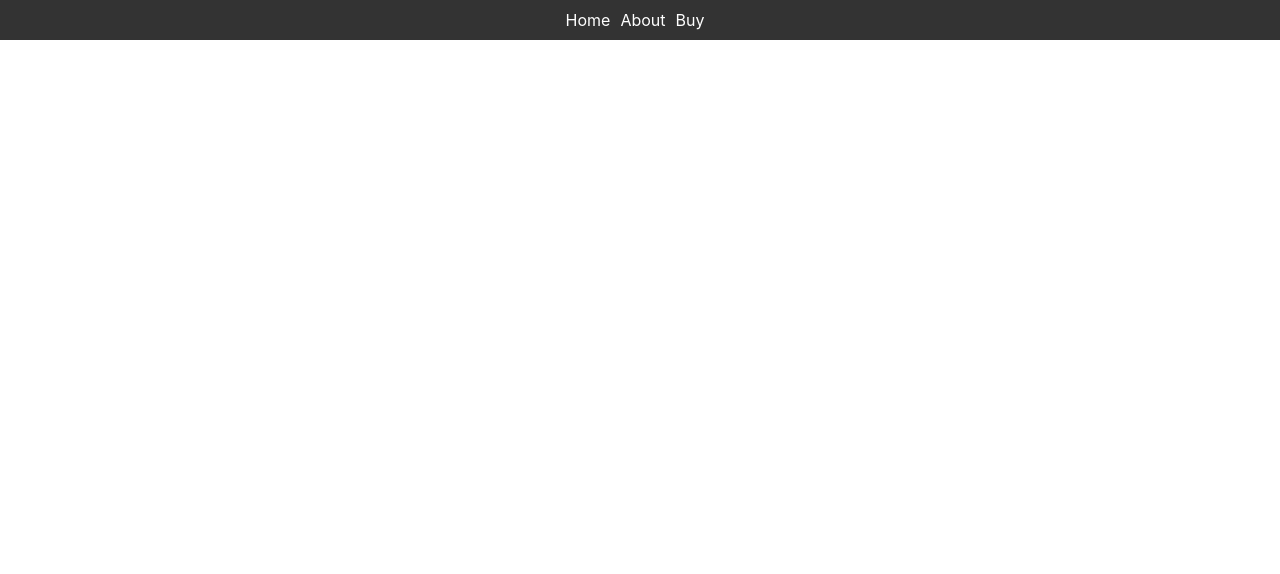
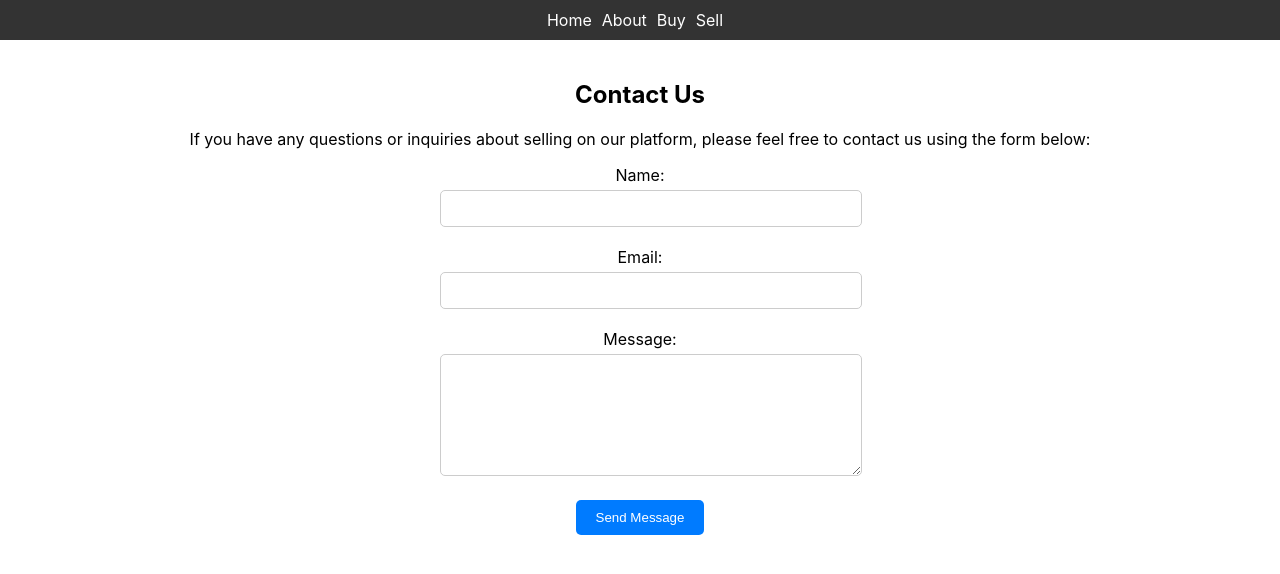
Before and after one commit to JuniperWrenMcGill/Clove-Art-House, a React (Create React App) app: page /sell in a window 1280 px wide. Before the commit this address had no page. Shown: the top 574 px of the page. Built offline with nearby package versions, Linux system fonts and the light colour scheme.

Commit message:
defined seller routes + added placeholder content

```diff
--- a/src/App.js
+++ b/src/App.js
@@ -6,6 +6,7 @@ import { BrowserRouter as Router, Routes, Route } from 'react-router-dom'; // Im
 import Home from './components/home/home';
 import Buy from './components/buy/buy';
 import About from './components/about/about';
+import Sellers from './components/sellers/sellers';
 
 function App() {
   return (
@@ -17,6 +18,8 @@ function App() {
             <Route exact path="/" element={<Home />} />
             <Route exact path="/buy" element={<Buy/>} />
             <Route exact path="/about" element={<About/>} />
+            <Route exact path="/sell" element={<Sellers/>} />
+
             {/* Add more routes for other pages */}
           </Routes>
         </div>
--- a/src/Components/Navbar/Navbar.jsx
+++ b/src/Components/Navbar/Navbar.jsx
@@ -8,6 +8,7 @@ function Navbar() {
         <li><a href="/">Home</a></li>
         <li><a href="/about">About</a></li>
         <li><a href="/buy">Buy</a></li>
+        <li><a href="/sell">Sell</a></li>
       </ul>
     </nav>
   );
--- /dev/null
+++ b/src/Components/sellers/sellers.css
@@ -0,0 +1,49 @@
+.contact-page {
+    padding: 20px;
+  }
+
+  .contact-page h2 {
+    font-size: 24px;
+    margin-bottom: 20px;
+  }
+
+  .contact-form {
+    max-width: 400px;
+    margin: 0 auto;
+  }
+
+  .form-group {
+    margin-bottom: 20px;
+  }
+
+  label {
+    display: block;
+    margin-bottom: 5px;
+  }
+
+  input[type="text"],
+  input[type="email"],
+  textarea {
+    width: 100%;
+    padding: 10px;
+    border: 1px solid #ccc;
+    border-radius: 5px;
+  }
+
+  textarea {
+    resize: vertical;
+    height: 100px;
+  }
+
+  button[type="submit"] {
+    background-color: #007bff;
+    color: #fff;
+    padding: 10px 20px;
+    border: none;
+    border-radius: 5px;
+    cursor: pointer;
+  }
+
+  button[type="submit"]:hover {
+    background-color: #0056b3;
+  }
--- /dev/null
+++ b/src/Components/sellers/sellers.jsx
@@ -0,0 +1,28 @@
+import React from 'react';
+import './sellers.css'; // Import CSS file for styling
+
+const Sellers = () => {
+  return (
+    <div className="contact-page">
+      <h2>Contact Us</h2>
+      <p>If you have any questions or inquiries about selling on our platform, please feel free to contact us using the form below:</p>
+      <form className="contact-form">
+        <div className="form-group">
+          <label htmlFor="name">Name:</label>
+          <input type="text" id="name" name="name" />
+        </div>
+        <div className="form-group">
+          <label htmlFor="email">Email:</label>
+          <input type="email" id="email" name="email" />
+        </div>
+        <div className="form-group">
+          <label htmlFor="message">Message:</label>
+          <textarea id="message" name="message" rows="4"></textarea>
+        </div>
+        <button type="submit">Send Message</button>
+      </form>
+    </div>
+  );
+};
+
+export default Sellers;
```
